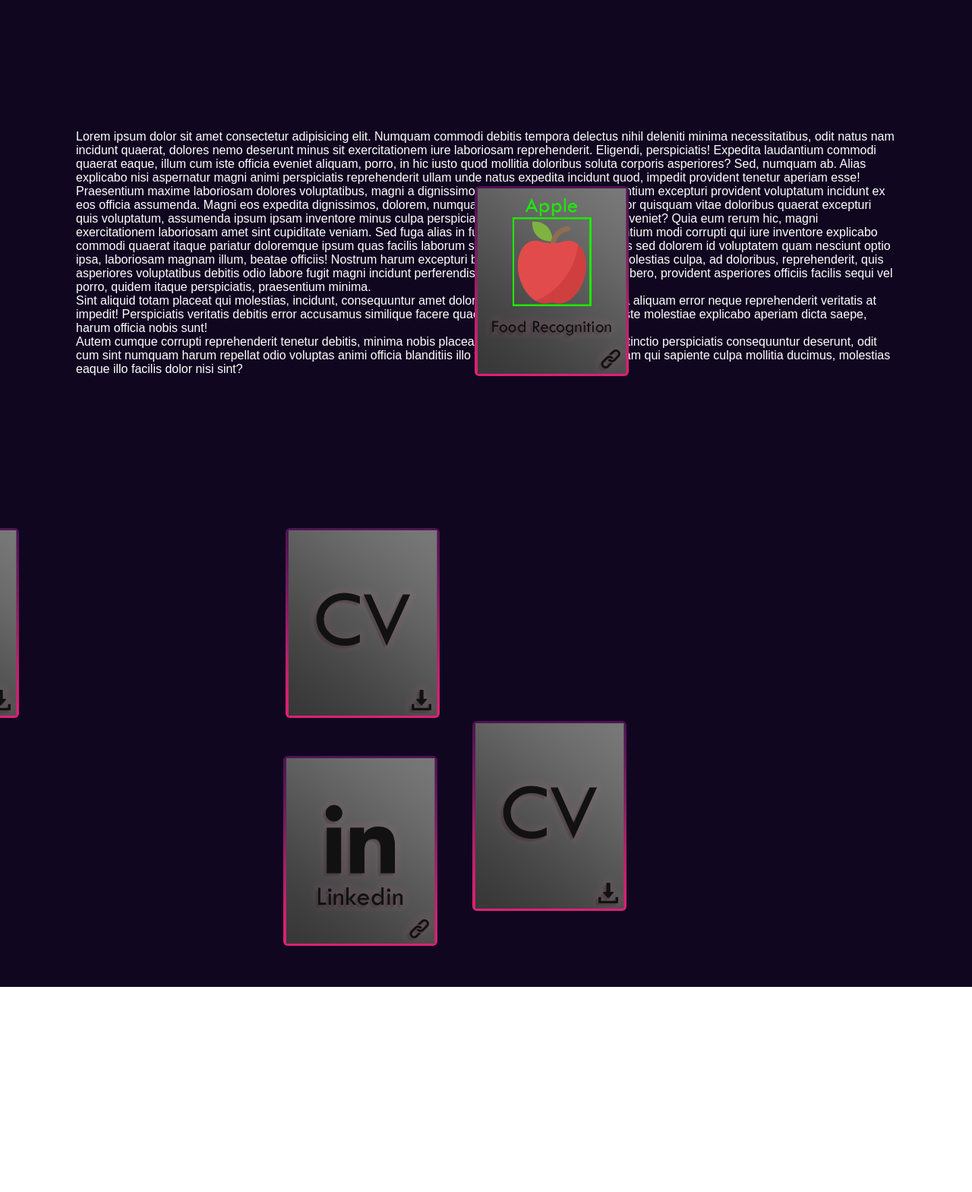
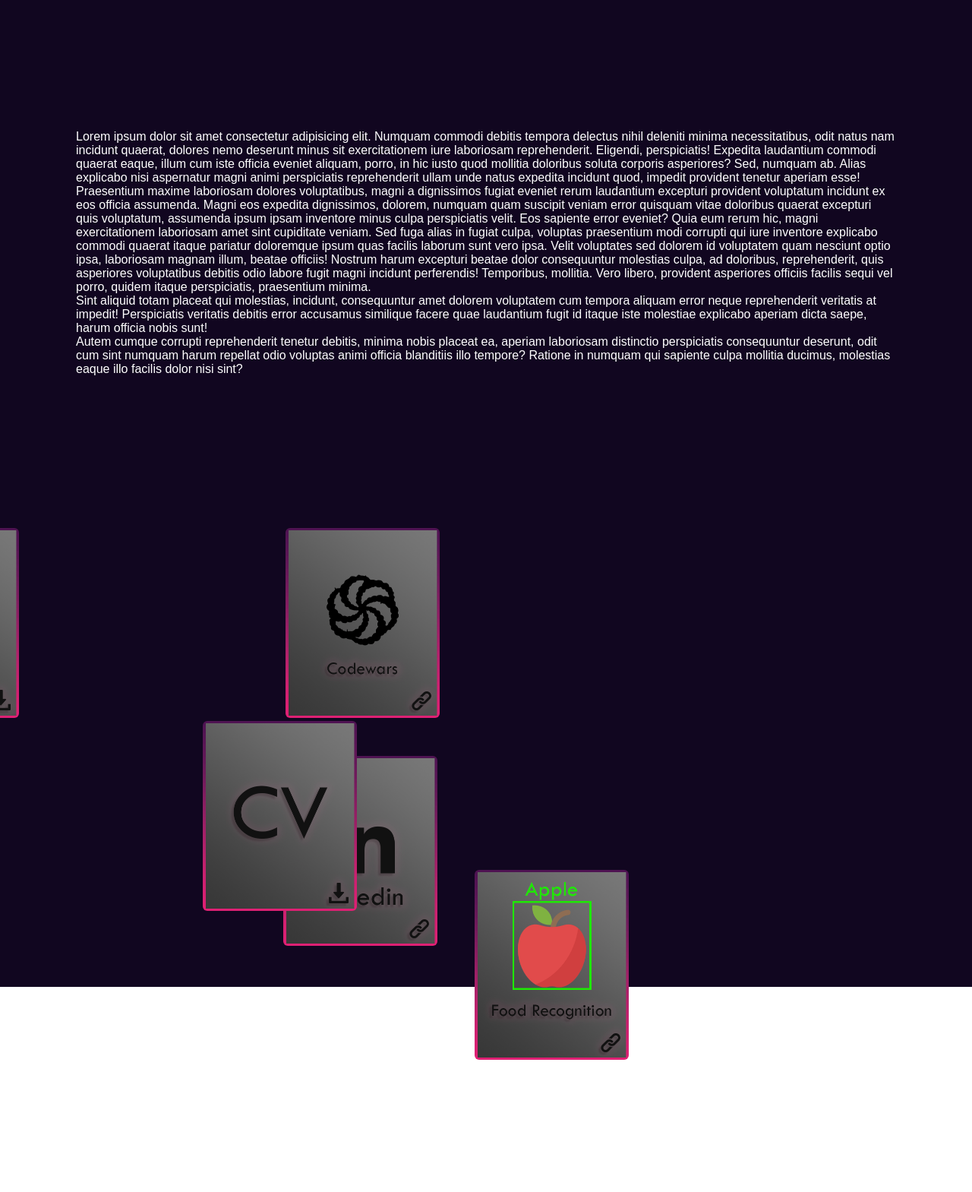
Before and after one commit to elvirvelagic/personalwebsite, a Flask app: page / in a window 1280 px wide. Shown: the part 801-2370 px from the top of the page at 76% size. Run offline with Flask 3, Linux system fonts and the light colour scheme.

Commit message:
added more cards fixed issue

```diff
--- a/website/static/style.css
+++ b/website/static/style.css
@@ -4,7 +4,6 @@
     padding: 0;
     box-sizing: border-box;
     font-family: 'Poppins', sans-serif;
-
 }
 .parallax
 {
@@ -94,3 +93,8 @@
   margin: 0 22px;
   border-radius: 6px;
 }
+.sec-2 img:hover
+{
+  opacity: 0.75;
+
+}
--- a/website/templates/index.html
+++ b/website/templates/index.html
@@ -29,16 +29,18 @@
         <section class="sec-2">
 
             <a href="{{ url_for('static', filename='CV-ElvirVelagic.pdf')}}" target="_blank" rel="noopener noreferrer">
-            <img src="{{ url_for('static', filename='images/cvtest3.png')}}" height="250" width="203" alt="Download CV" title="Download CV" id="test1">
+            <img src="{{ url_for('static', filename='images/cv_card-min.png')}}" height="250" width="203" alt="Download CV" title="Download CV" id="test1">
             </a>
             <a href="https://www.linkedin.com/in/elvir-velagic-760563212/" target="_blank" rel="noopener noreferrer">
-            <img src="{{ url_for('static', filename='images/linkedinexempel3.png')}}" height="250" width="203" title="Visit linkedin page" id="test2">
+            <img src="{{ url_for('static', filename='images/linkedin_card-min.png')}}" height="250" width="203" title="Visit Linkedin Page" id="test2">
             </a>
             <a href="https://github.com/QueeenAnna/AI-project" target="_blank" rel="noopener noreferrer">
-            <img src="{{ url_for('static', filename='images/foodreq3.png')}}" height="250" width="203" title="Visit github project" id="test3">
+            <img src="{{ url_for('static', filename='images/foodreq_card-min.png')}}" height="250" width="203" title="Visit Github Project" id="test3">
             </a>
-            <img src="{{ url_for('static', filename='images/cvtest3.png')}}" height="250" width="203" id="test4">
-            <img src="{{ url_for('static', filename='images/cvtest3.png')}}" height="250" width="203" id="test5">
+            <a href="https://www.codewars.com/users/elvir1337" target="_blank" rel="noopener noreferrer">
+            <img src="{{ url_for('static', filename='images/codewars_card-min.png')}}" height="250" width="203" title="Visit Codewars Profile" id="test4">
+            </a>
+            <img src="{{ url_for('static', filename='images/cv_card-min.png')}}" height="250" width="203" id="test5">
 
             <!-- <a href="{{ url_for('static', filename='CV-ElvirVelagic.pdf')}}">
                 <button type="button" data-download=""class="download-btn" data-timer="10">
@@ -114,7 +116,7 @@
                 scrollTrigger : {
                     scrub : true
                 },
-                y: -450,
+                y: 450,
             })
 
             gsap.from("#test4",{
@@ -128,7 +130,7 @@
                 scrollTrigger : {
                     scrub : true
                 },
-                x: 500,
+                x: 145,
             })
         </script>
     </body>
```
Also changed, not shown: website/static/images/codewars_card-min.png (added), website/static/images/cv_card-min.png (added), website/static/images/cvexempel2.png (deleted), website/static/images/cvtest3.png (deleted), website/static/images/foodreq2.png (deleted), website/static/images/foodreq3.png (deleted), website/static/images/foodreq_card-min.png (added), website/static/images/linkedin_card-min.png (added), website/static/images/linkedinexempel.png (deleted), website/static/images/linkedinexempel3.png (deleted).
